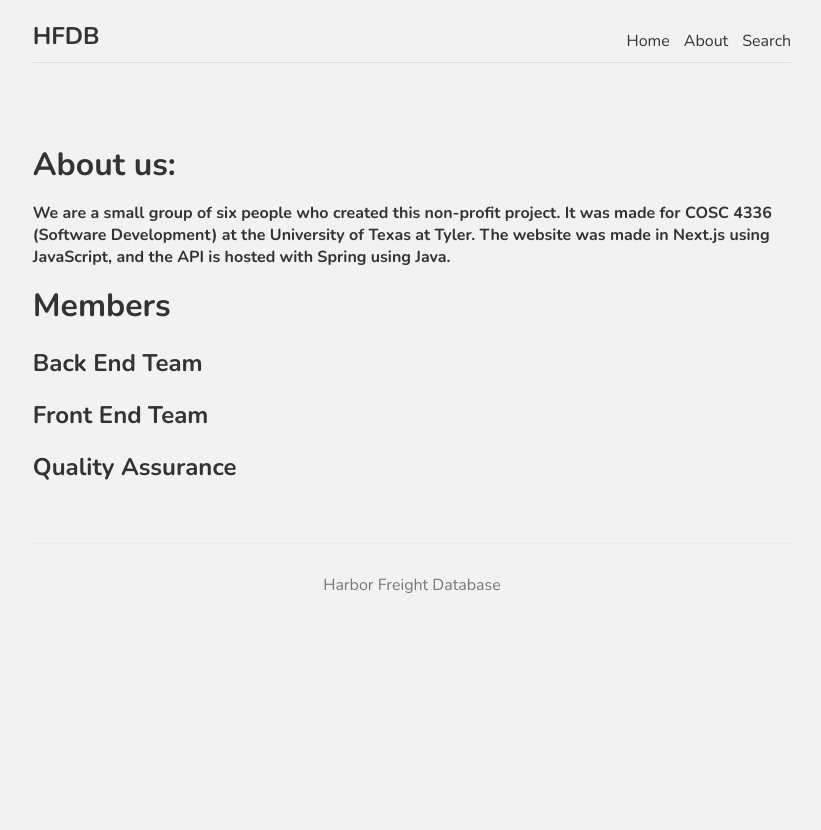
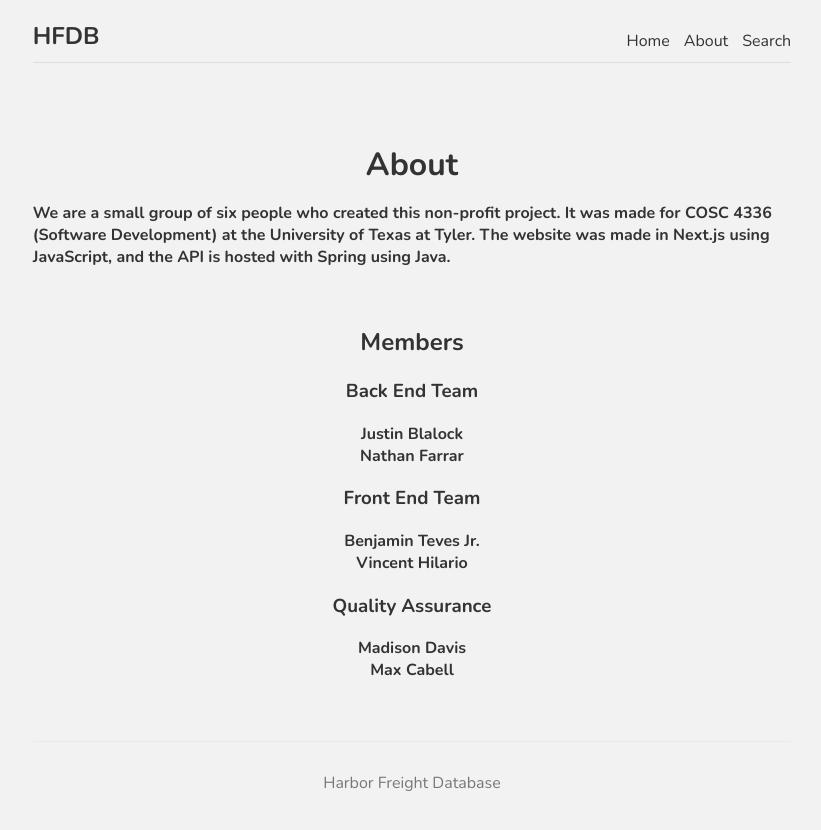
Before and after one commit to hfdb-info/frontend-nextjs, a Next.js app: page /about in a window 1280 px wide. Shown: the whole page, without its empty margins (228-1049 px from the left). Before the commit the page ends 800 px from the top, so only its background shows below. Built offline with nearby package versions, Linux system fonts and the light colour scheme.

Commit message:
Updated About Page
Added member names to credit the people who worked on this project

```diff
--- a/pages/about/index.js
+++ b/pages/about/index.js
@@ -3,17 +3,23 @@
 export default function AboutPage(){
     return (
         <div className="About">
-            <h1>About us:</h1>
+            <h1><center>About</center></h1>
             <p>We are a small group of six people who created this non-profit project. It was made for COSC 4336 (Software Development)
                 at the University of Texas at Tyler. The website was made in Next.js using JavaScript, and the API is hosted with Spring
                 using Java.
-            </p>
-            <h1>Members</h1>
-            <h2>Back End Team</h2>
+            </p><br></br>
+            <center><h2>Members</h2>
+            <h3>Back End Team</h3>
+            <p>Justin Blalock<br></br>
+            Nathan Farrar</p>
 
-            <h2>Front End Team</h2>
+            <h3>Front End Team</h3>
+            <p>Benjamin Teves Jr.<br></br>
+            Vincent Hilario</p>
 
-            <h2>Quality Assurance</h2>
+            <h3>Quality Assurance</h3>
+            <p>Madison Davis<br></br>
+            Max Cabell</p></center>
         </div>
     )
 }
```
